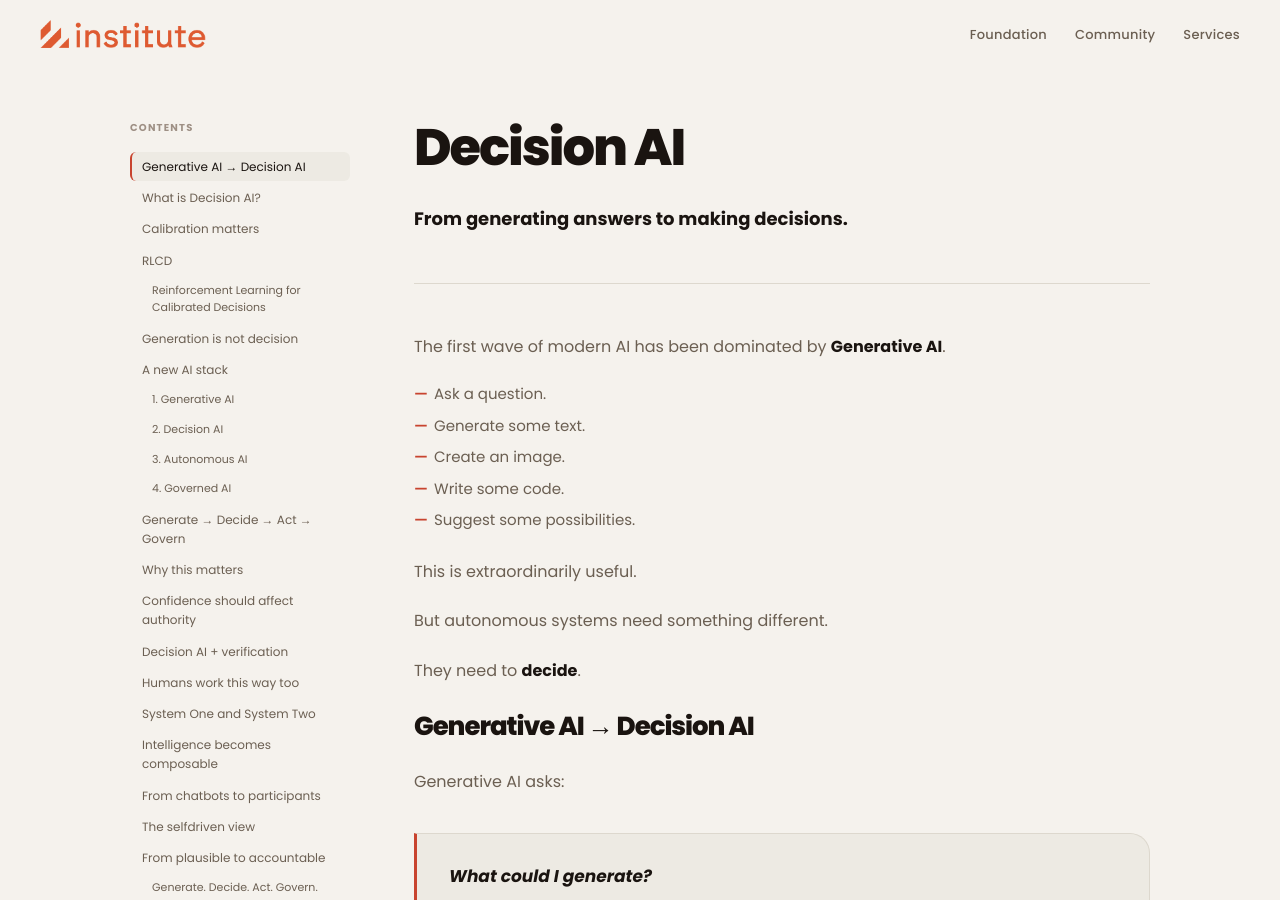
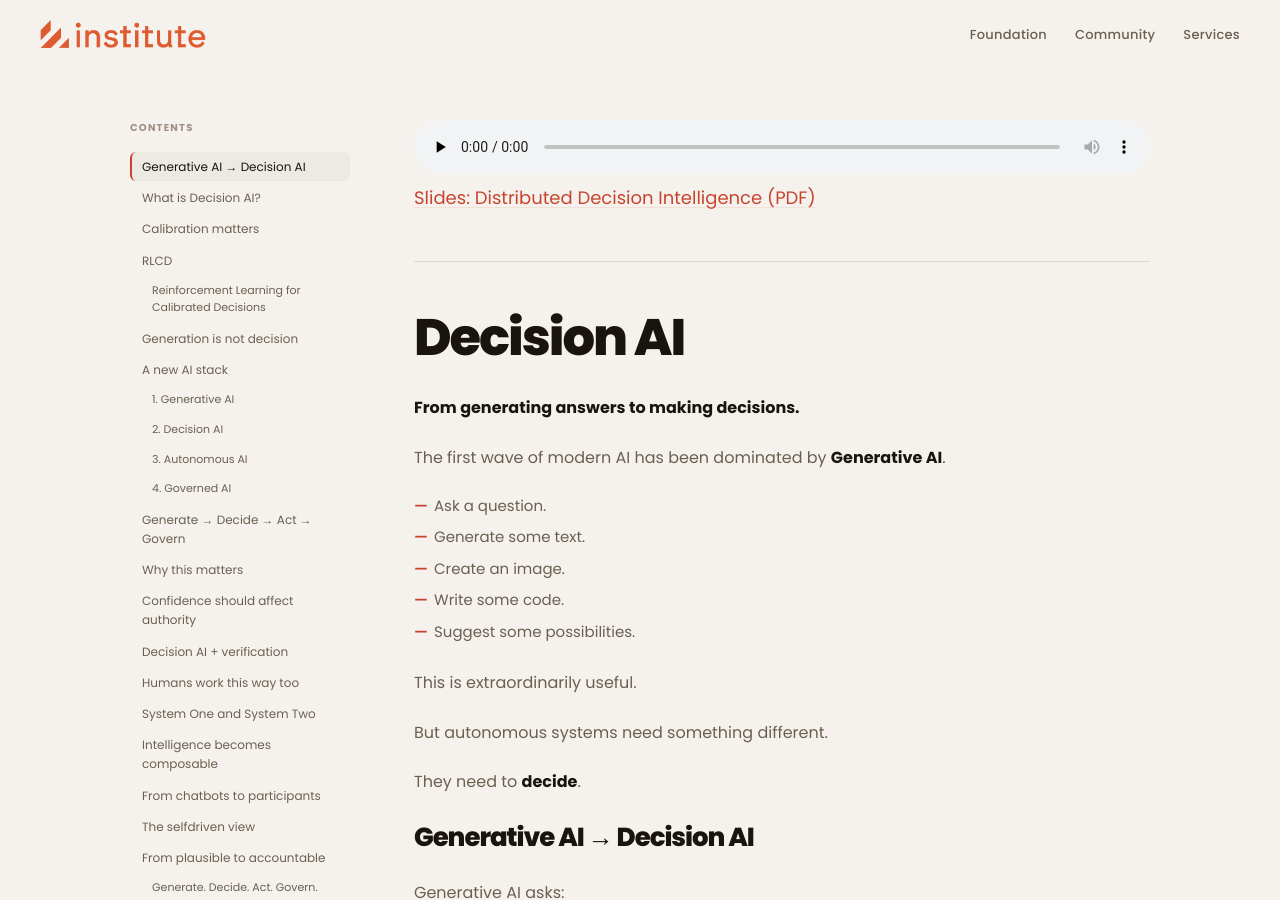
Before and after one commit to selfdriven-foundation/selfdriven-institute, a Jekyll site: the page built from docs/pages/papers/paper-decision-ai-from-generation-to-action.md, in a window 1280 px wide and 900 px high. Built offline with Jekyll 4.4.1, drawn with Linux system fonts in a browser that asks for light colours.

Commit message:
Update paper-decision-ai-from-generation-to-action.md

```diff
--- a/docs/pages/papers/paper-decision-ai-from-generation-to-action.md
+++ b/docs/pages/papers/paper-decision-ai-from-generation-to-action.md
@@ -3,6 +3,13 @@ layout: selfdriven
 title: From generating answers to making decisions - Research - selfdrivenAI
 permalink: /paper/decision-ai-from-generation-to-action
 ---
+<audio controls preload="none" style="width: 100%;">
+  <source src="https://raw.githubusercontent.com/selfdriven-foundation/selfdriven-institute/main/resources/podcasts/Why_verified_context_beats_AI_models.m4a" type="audio/mp4">
+  Your browser does not support the audio element. <a href="https://github.com/selfdriven-foundation/selfdriven-institute/blob/main/resources/podcasts/Why_verified_context_beats_AI_models.m4a">Listen to the podcast</a>.
+</audio>
+
+[Slides: Distributed Decision Intelligence (PDF)](https://github.com/selfdriven-foundation/selfdriven-institute/blob/main/resources/slides/Distributed_Decision_Intelligence.pdf)
+
 # Decision AI
 
 **From generating answers to making decisions.**
```
